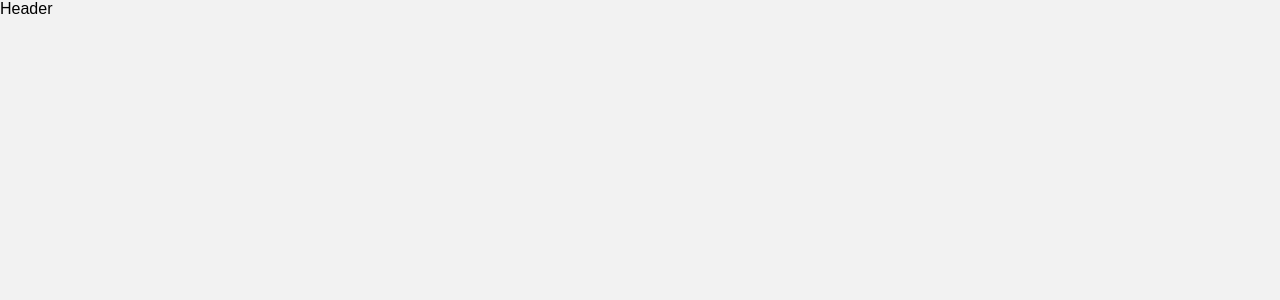
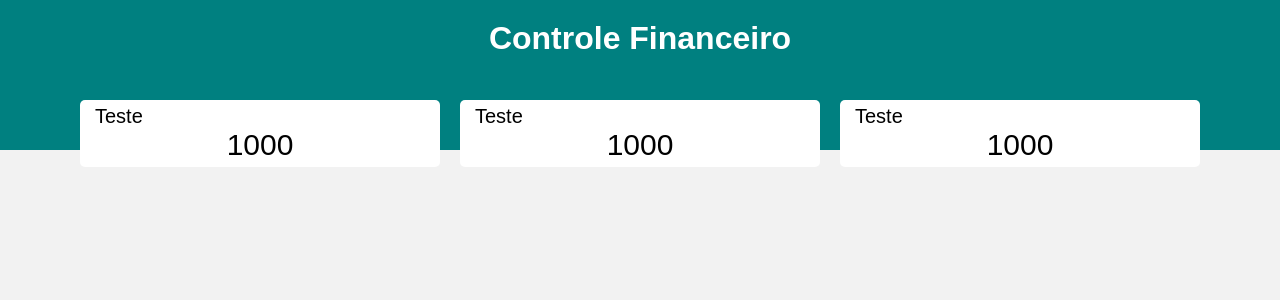
Before and after one commit to GuiAbade/AppFinancas, a React (Create React App) app: page / in a window 1280 px wide. Shown: the top 300 px of the page. Built offline with nearby package versions, Linux system fonts and the light colour scheme.

Commit message:
Estruturação do ResumeItems

```diff
--- a/src/App.js
+++ b/src/App.js
@@ -1,11 +1,13 @@
 import React from 'react';
 import Header from './components/Header';
-import GlobalStyle from './styles/global'
+import Resume from './components/Resume';
+import GlobalStyle from './styles/global';
 
 const App = () => {
   return (
     <>
       <Header/>
+      <Resume/>
       <GlobalStyle/>
     </>
   );
--- a/src/components/Header/index.js
+++ b/src/components/Header/index.js
@@ -1,9 +1,14 @@
-import React from 'react'
+import React from 'react';
+import * as C from "./styles";
 
 const Header = () => {
   return (
-    <div>Header</div>
-  )
-}
+   <C.Container>
+      <C.Header>
+        <C.Title>Controle Financeiro</C.Title>
+      </C.Header>
+   </C.Container>
+  );
+};
 
 export default Header
--- a/src/components/Header/styles.js
+++ b/src/components/Header/styles.js
@@ -0,0 +1,14 @@
+import styled from "styled-components";
+
+export const Container = styled.div`
+  height: 150px;
+  text-align: center;
+  background: teal;
+`;
+
+export const Header = styled.h1``;
+
+export const Title = styled.div`
+  padding-top: 20px;
+  color: #fff;
+`;
--- /dev/null
+++ b/src/components/Resume/index.js
@@ -0,0 +1,15 @@
+import React from 'react';
+import ResumeItem from '../ResumeItem';
+import * as C from './styles';
+
+const Resume = () => {
+  return (
+    <C.Container>
+      <ResumeItem/>
+      <ResumeItem/>
+      <ResumeItem/>
+    </C.Container>
+  );
+};
+
+export default Resume;
--- /dev/null
+++ b/src/components/Resume/styles.js
@@ -0,0 +1,11 @@
+import styled from "styled-components";
+
+export const Container = styled.div`
+  max-width: 1120px;
+  width: 98%;
+  margin: 0 auto;
+  display: flex;
+  gap: 20px;
+  margin-top: -50px;
+  justify-content: space-around;
+`;
--- /dev/null
+++ b/src/components/ResumeItem/index.js
@@ -0,0 +1,15 @@
+import React from 'react';
+import * as C from './styles';
+
+const ResumeItem = () => {
+  return (
+    <C.Container>
+      <C.Header>
+        <C.HeaderTitle>Teste</C.HeaderTitle>
+      </C.Header>
+      <C.Total> 1000</C.Total>
+    </C.Container>
+  );
+};
+
+export default ResumeItem;
--- /dev/null
+++ b/src/components/ResumeItem/styles.js
@@ -0,0 +1,47 @@
+import styled from "styled-components";
+
+export const Container = styled.div `
+  display: flex;
+  flex-direction: column;
+  align-items: center;
+  background-color: #fff;
+  border-radius: 5px;
+  padding: 5px 15px;
+  width: 30%;
+
+  @media (max-Width: 750px){
+    width: 20px;
+
+    p {
+      font-size: 12px;
+    }
+    span {
+      font-size: 20px;
+    }
+    svg {
+      display: none;
+    }
+  }
+`;
+
+export const Header = styled.header`
+  display: flex;
+  align-items: center;
+  justfy-content: space-around;
+  width: 100%;
+  gap: 10px;
+
+  svg {
+    width: 25px;
+    height: 25px;
+  }
+`;
+
+export const HeaderTitle = styled.p`
+  font-size: 20px;
+`;
+
+export const Total =  styled.span`
+  font-size: 30px;
+  font-weght: bold;
+`;
```
